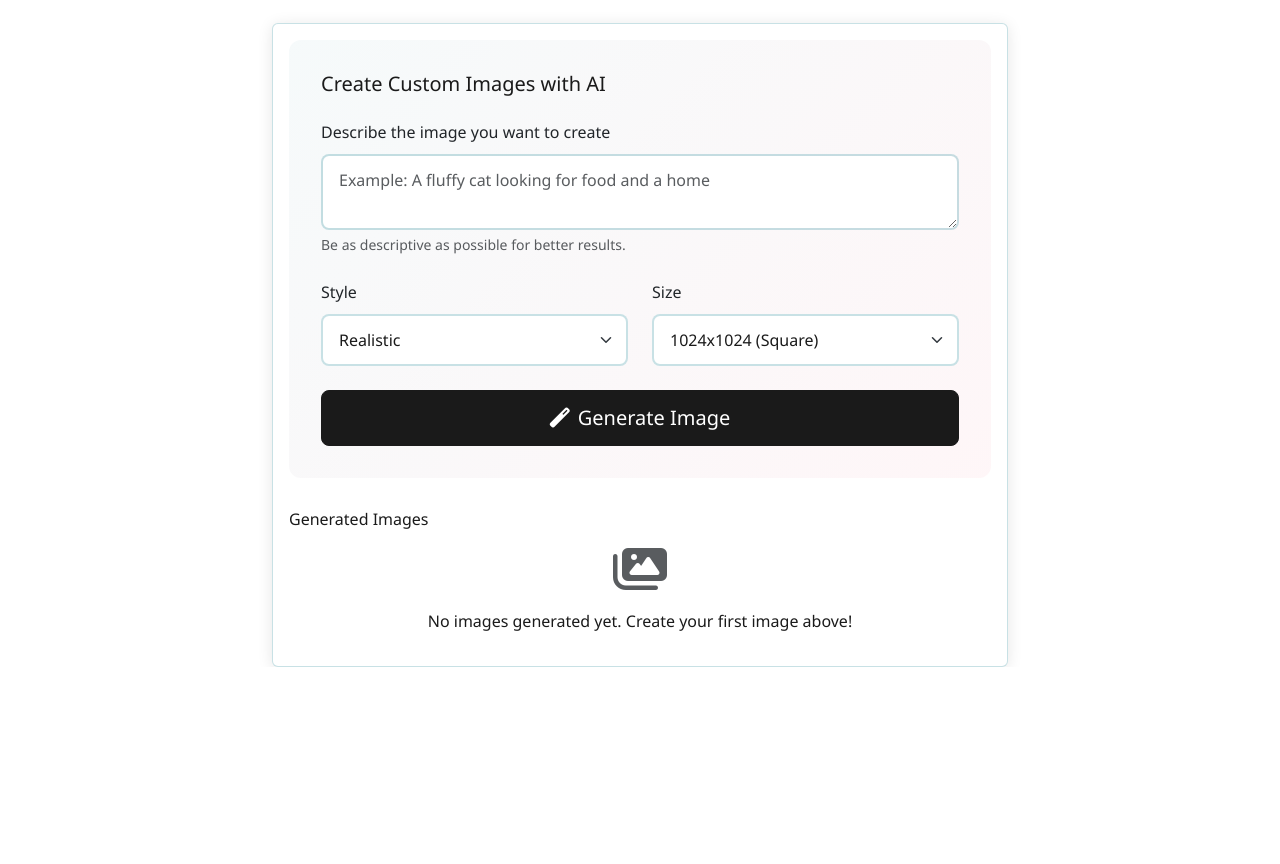
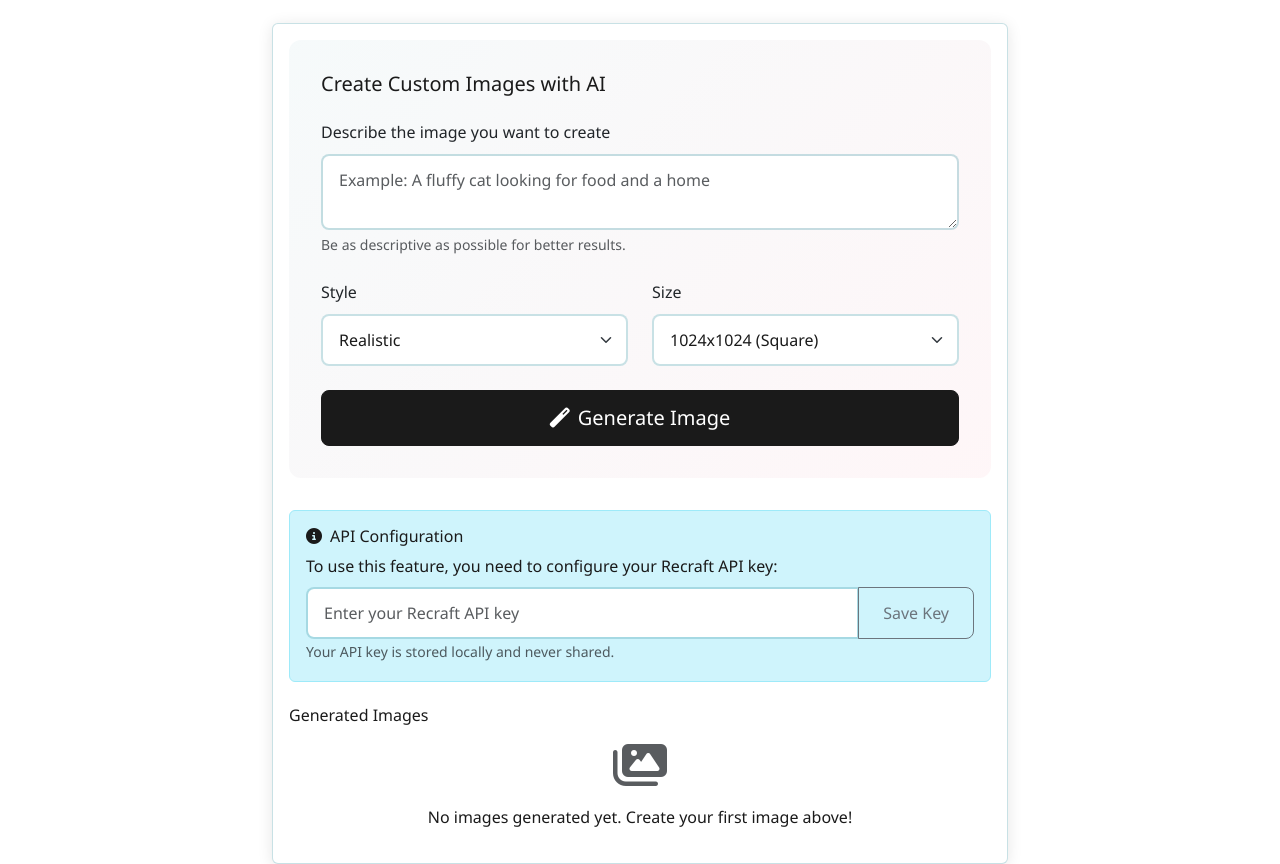
Before and after one commit to kelvin-lee-cl/ggt-2025, a website: page image-generator.html in a window 1280 px wide. Shown: the part 169-1033 px from the top of the page. Before the commit the page ends 836 px from the top, so only its background shows below. Drawn offline with nearby package versions, Linux system fonts and the light colour scheme; no server answers.

```diff
--- a/image-generator.html
+++ b/image-generator.html
@@ -67,7 +67,22 @@
                             </form>
                         </div>
 
-
+                        <!-- API Configuration -->
+                        <div class="mt-4">
+                            <div class="alert alert-info">
+                                <h6><i class="fas fa-info-circle me-2"></i>API Configuration</h6>
+                                <p class="mb-2">To use this feature, you need to configure your Recraft API key:</p>
+                                <div class="input-group">
+                                    <input type="password" class="form-control" id="recraftApiKey"
+                                        placeholder="Enter your Recraft API key">
+                                    <button class="btn btn-outline-secondary" type="button"
+                                        onclick="saveApiKey('recraft')">
+                                        Save Key
+                                    </button>
+                                </div>
+                                <small class="text-muted">Your API key is stored locally and never shared.</small>
+                            </div>
+                        </div>
 
                         <!-- Generated Images -->
                         <div id="generatedImages" class="mt-4">
@@ -90,9 +105,9 @@
     <script src="https://www.gstatic.com/firebasejs/9.22.0/firebase-auth-compat.js"></script>
     <script src="https://www.gstatic.com/firebasejs/9.22.0/firebase-firestore-compat.js"></script>
     <script src="firebase-config.js"></script>
-    <script src="navbar.js"></script>
-    <script src="script.js"></script>
-    <script src="image-generator.js"></script>
+    <script src="navbar.js?v=1"></script>
+    <script src="script.js?v=2.0.5"></script>
+    <script src="image-generator.js?v=2.0.5"></script>
 </body>
 
 </html>
```
